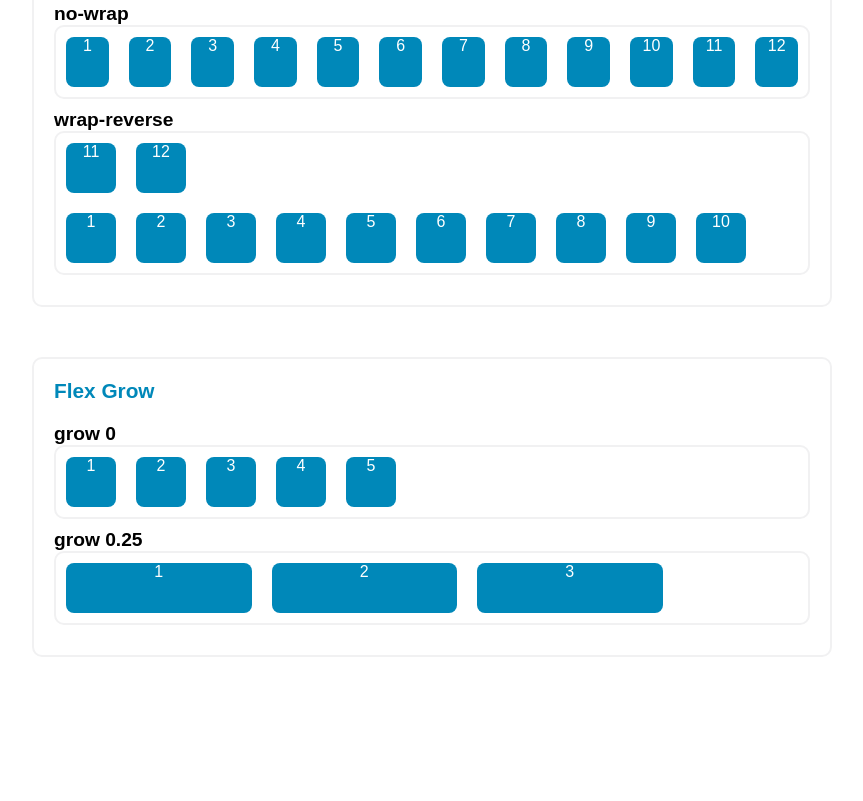
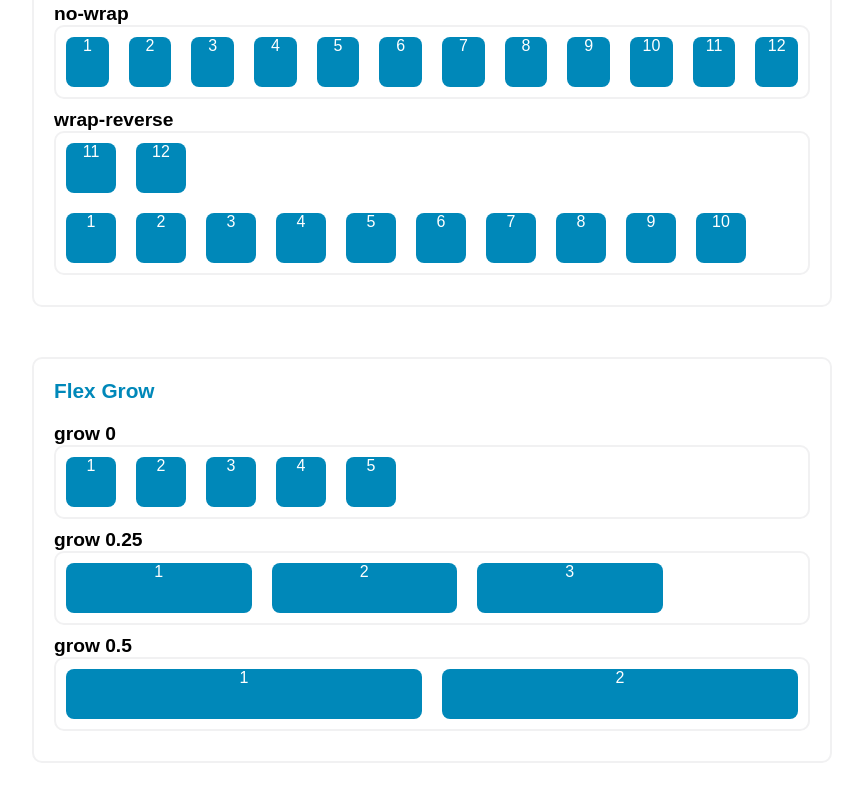
Before and after one commit to arifsptra/my-collection, a plain HTML site: page CSS Flexbox/index.html in a window 1280 px wide. Shown: the part 1089-1890 px from the top of the page, without its empty margins (208-1071 px from the left). Before the commit the page ends 1796 px from the top, so only its background shows below. Drawn offline with Linux system fonts and the light colour scheme.

Commit message:
flex-grow 0.5

```diff
--- a/CSS Flexbox/index.html
+++ b/CSS Flexbox/index.html
@@ -105,6 +105,11 @@
           <div class="squere">2</div>
           <div class="squere">3</div>
         </div>
+        <strong>grow 0.5</strong>
+        <div class="flex grow05">
+          <div class="squere">1</div>
+          <div class="squere">2</div>
+        </div>
       </div>
     </div>
   </body>
--- a/CSS Flexbox/style.css
+++ b/CSS Flexbox/style.css
@@ -195,3 +195,6 @@ strong {
 .grow025 .squere {
   flex-grow: 0.25;
 }
+.grow05 .squere {
+  flex-grow: 0.5;
+}
```
